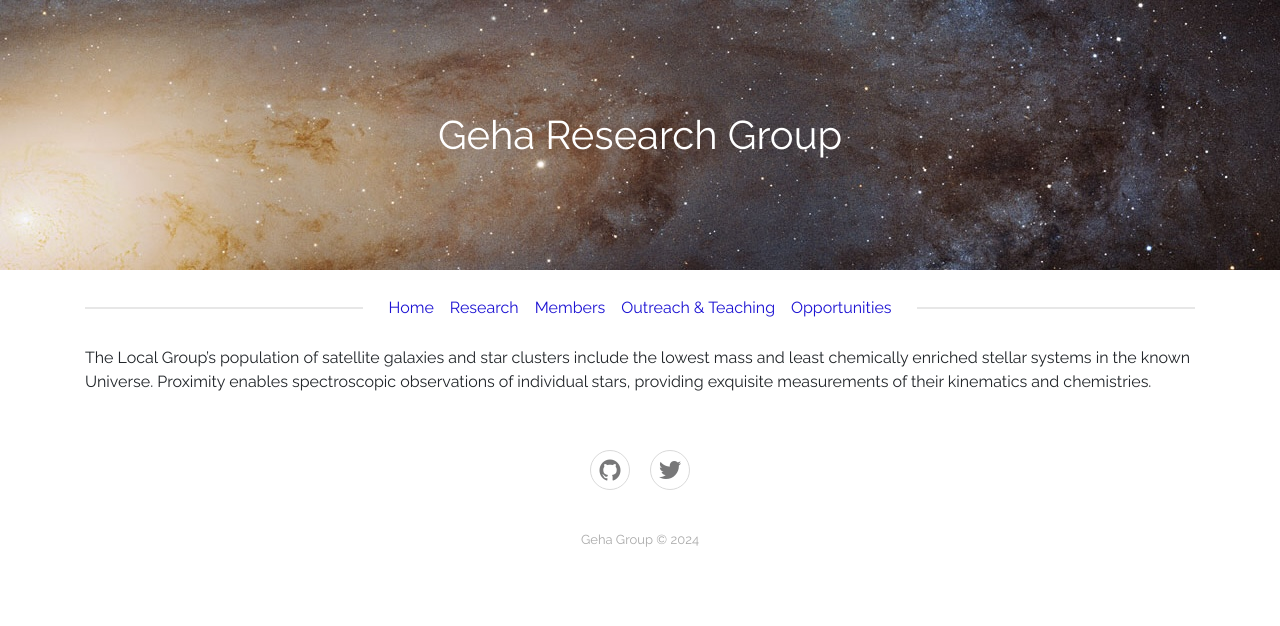
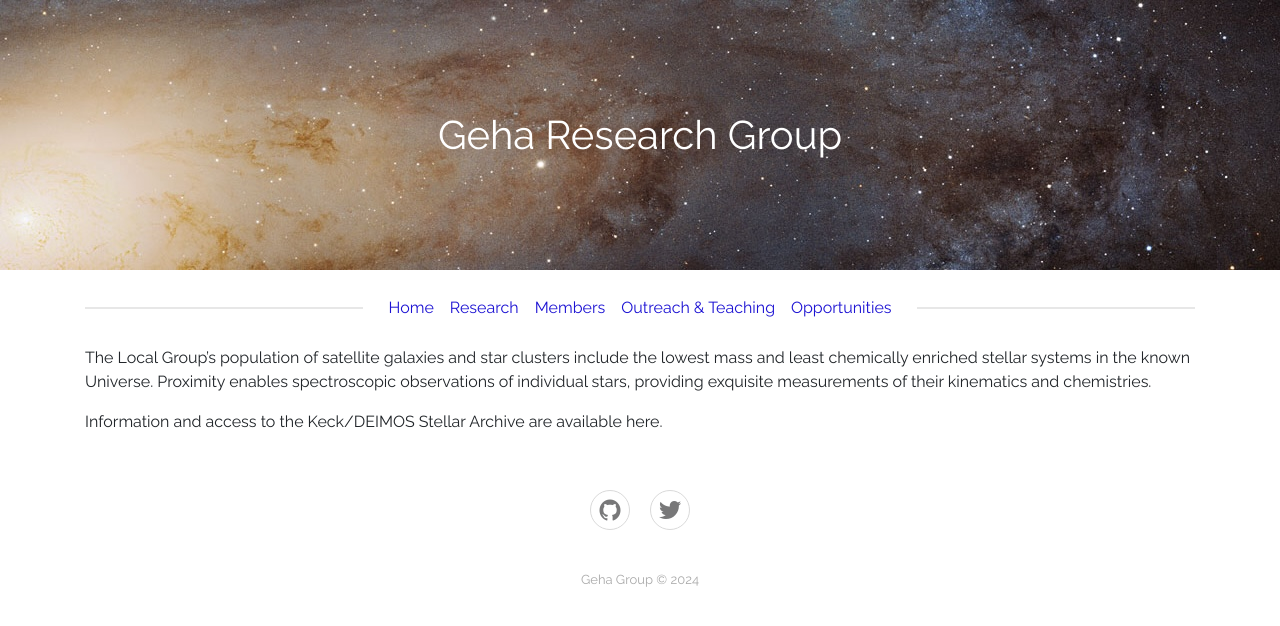
Before and after one commit to geha-group/geha-group.github.io, a Jekyll site: the page built from _research/1_milkyway.md, in a window 1280 px wide. Shown: the top 626 px of the page. Built offline with Jekyll 4.4.1, drawn with Linux system fonts in a browser that asks for light colours.

Commit message:
Update 1_milkyway.md

```diff
--- a/_research/1_milkyway.md
+++ b/_research/1_milkyway.md
@@ -7,3 +7,5 @@ text: |
 ---
 
 The Local Group’s population of satellite galaxies and star clusters include the lowest mass and least chemically enriched stellar systems in the known Universe. Proximity enables spectroscopic observations of individual stars, providing exquisite measurements of their kinematics and chemistries.
+
+Information and access to the Keck/DEIMOS Stellar Archive are available here.
```
